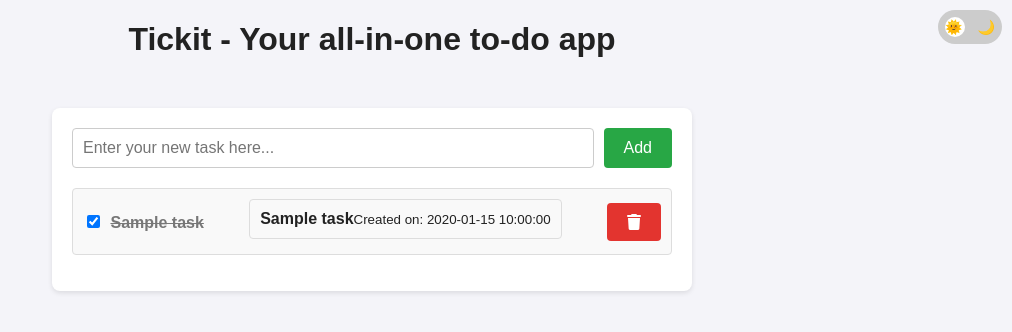
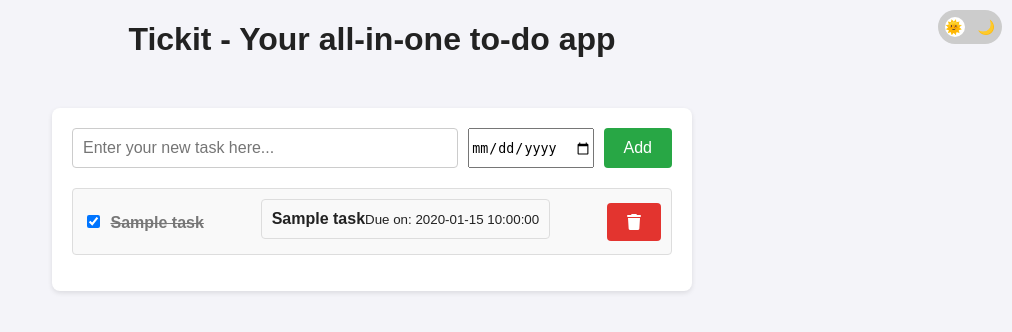
Before and after one commit to arnaveenkumar/flask_fast, a Flask app: template templates/index.html in a window 1280 px wide. Shown: the top 332 px of the page, without its empty margins (268-1280 px from the left). Run offline with Flask 3, Linux system fonts and the light colour scheme; the template is opened without the code that fills it: most values are stand-ins (such as "Sample title", 1, 10 or a date in 2020).

Commit message:
Update index.html

```diff
--- a/templates/index.html
+++ b/templates/index.html
@@ -143,7 +143,7 @@
     <div class="container">
         <form action="/add" method="post">
             <input type="text" name="task" placeholder="Enter your new task here..." required>
-            <input type="hidden" name="timestamp" id="timestamp">
+            <input type="date" name="due_date" required>
             <button type="submit" class="add" title="Add Task">Add</button>
         </form>
         <ul>
@@ -154,7 +154,7 @@
                     <b class="{{ 'completed' if task.completed else 'none'}}">{{ task.name }}</b>
                 </label>
                 <ul>
-                    <li><strong>{{ task.task }}</strong> <br> <small>Created on: {{ task.timestamp }}</small></li>
+                    <li><strong>{{ task.task }}</strong> <br> <small>Due on: {{ task.due_date }}</small></li>
                 </ul>
                 <a href="/delete/{{ loop.index0 }}" class="delete" title="Delete Task">
                 <button type="submit" class="trash-btn"><i class="fas fa-trash" style="color: white;"></i>
```
